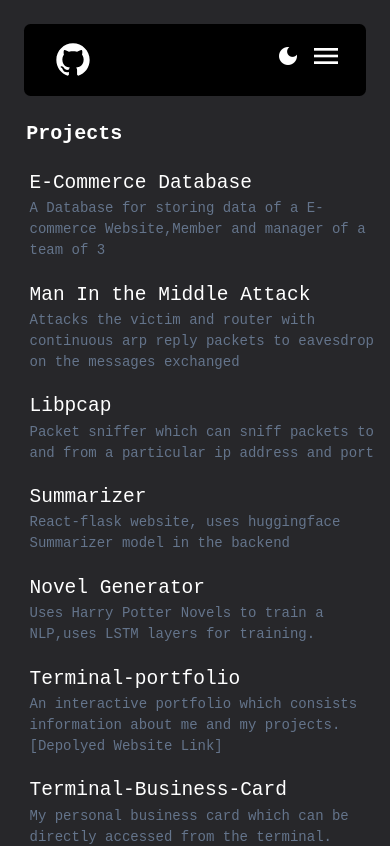
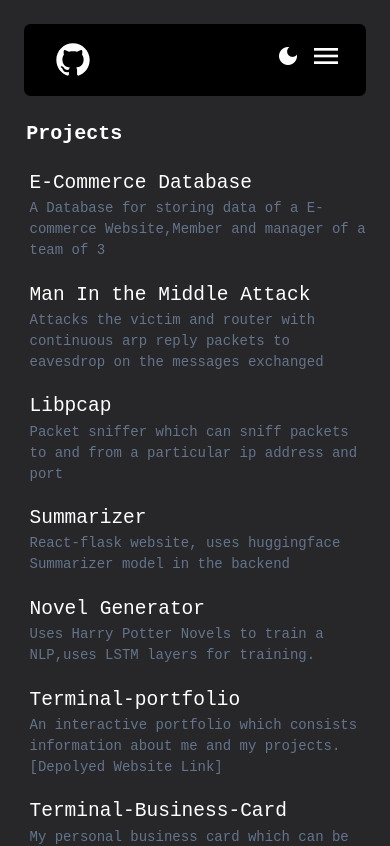
Before and after one commit to Vijayadityaraj-source/vijayaditya.source, a Next.js app: page /Showcase in a window 390 px wide. Shown: the top 846 px of the page. Built offline with nearby package versions, Linux system fonts and the light colour scheme.

Commit message:
updated showcase navbar ui bug

```diff
--- a/src/app/Showcase/page.tsx
+++ b/src/app/Showcase/page.tsx
@@ -6,7 +6,7 @@ import React from "react";
 export default function Showcase(){
 
     return(
-        <div className="showcase w-2/4 pt-5 m-auto">
+        <div className="showcase w-2/4 pt-5 m-auto pb-3">
             <p className="showcase-p m-5 text-[20px] font-black">Projects</p>
             {projects.map((project,index)=>(
                 <div key={index} className="m-6">
--- a/src/app/globals.css
+++ b/src/app/globals.css
@@ -220,9 +220,9 @@ nav{
         padding-top: 10px;
     }
     .showcase{
-        width: 100%;
+        width: 97%;
         margin: 10px;
-        padding-top: 25px
+        padding-top: 25px;
     }
     .project_card{
         width: 97%;
```
